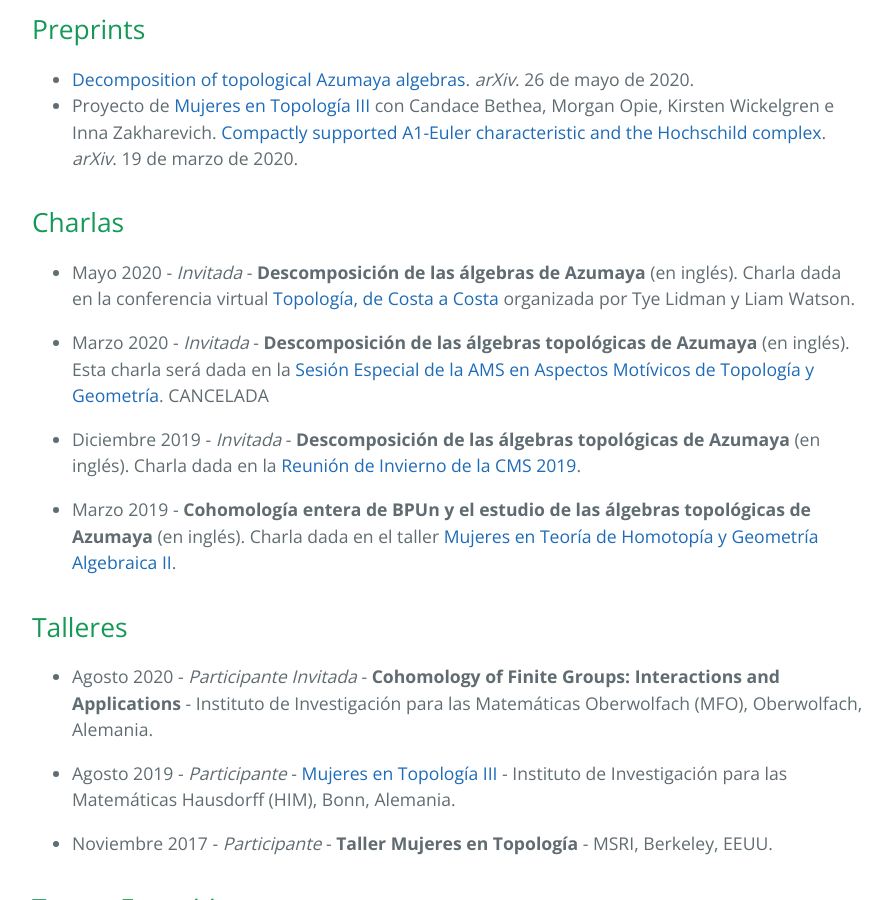
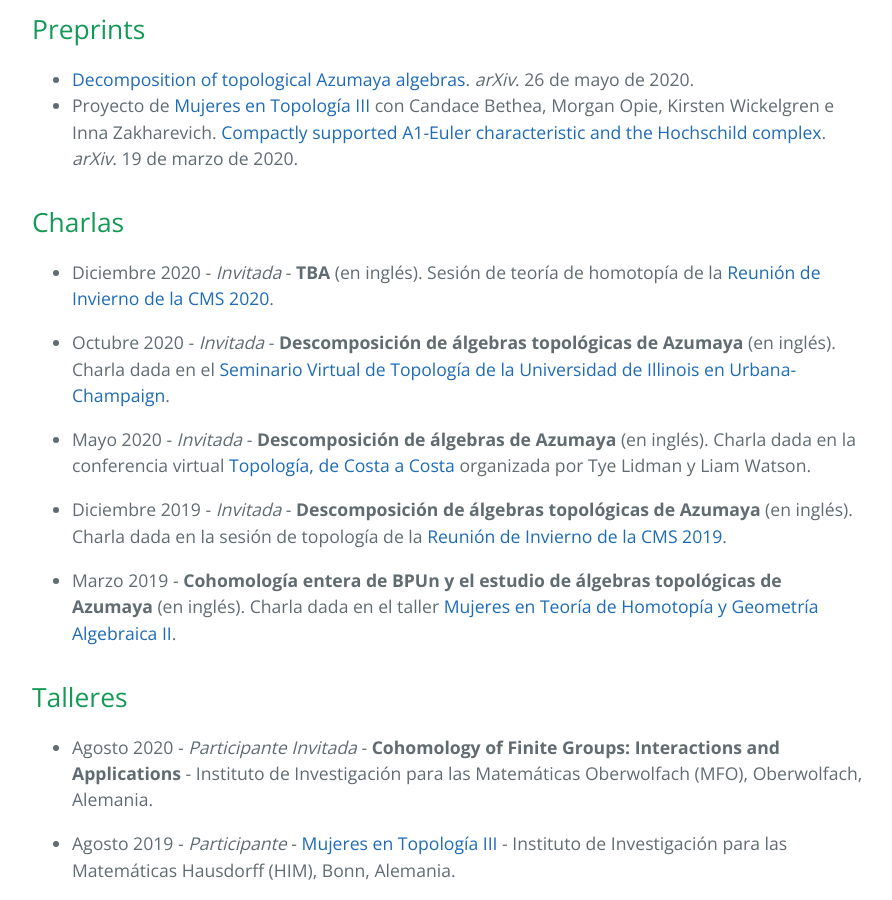
Before and after one commit to ninyam/paginapersonal, a Jekyll site: the page built from investigacion.md, in a window 1280 px wide and 900 px high, scrolled down 513 px. Shown: the whole window, without its empty margins (192-1084 px from the left). Built offline with Jekyll 4.4.1, drawn with Linux system fonts in a browser that asks for light colours.

Commit message:
Update investigacion.md

```diff
--- a/investigacion.md
+++ b/investigacion.md
@@ -13,13 +13,15 @@ Mi área de investigación se encuentra en la rama de la topología algebraica y
 * Proyecto de [Mujeres en Topología III](https://awmadvance.org/research-networks/wit/) con Candace Bethea, Morgan Opie, Kirsten Wickelgren e Inna Zakharevich. [Compactly supported A1-Euler characteristic and the Hochschild complex](https://arxiv.org/abs/2003.09457). _arXiv_. 19 de marzo de 2020.
 
 ## Charlas
-* Mayo 2020 - _Invitada_ - **Descomposición de las álgebras de Azumaya** (en inglés). Charla dada en la conferencia virtual [Topología, de Costa a Costa](http://www.math.ubc.ca/~liam/Virtual/) organizada por Tye Lidman y Liam Watson.
+* Diciembre 2020 - _Invitada_ - **TBA** (en inglés). Sesión de teoría de homotopía de la [Reunión de Invierno de la CMS 2020](https://www2.cms.math.ca/Events/winter20/sessions_scientific#ht).
 
-* Marzo 2020 - _Invitada_ - **Descomposición de las álgebras topológicas de Azumaya** (en inglés). Esta charla será dada en la [Sesión Especial de la AMS en Aspectos Motívicos de Topología y Geometría](http://www.ams.org/meetings/sectional/2273_program_ss16.html). CANCELADA
+* Octubre 2020 - _Invitada_ - **Descomposición de álgebras topológicas de Azumaya** (en inglés). Charla dada en el [Seminario Virtual de Topología de la Universidad de Illinois en Urbana-Champaign](https://faculty.math.illinois.edu/~vesna/IllinoisTopology/index.html).
 
-* Diciembre 2019 - _Invitada_ - **Descomposición de las álgebras topológicas de Azumaya** (en inglés). Charla dada en la [Reunión de Invierno de la CMS 2019](https://www2.cms.math.ca/Events/winter19/sessions_scientific#top).
+* Mayo 2020 - _Invitada_ - **Descomposición de álgebras de Azumaya** (en inglés). Charla dada en la conferencia virtual [Topología, de Costa a Costa](http://www.math.ubc.ca/~liam/Virtual/) organizada por Tye Lidman y Liam Watson.
 
-* Marzo 2019 - **Cohomología entera de BPUn y el estudio de las álgebras topológicas de Azumaya** (en inglés). Charla dada en el taller [Mujeres en Teoría de Homotopía y Geometría Algebraica II](http://www.ub.edu/topologia/jcirici/WHTAG2/index.html).
+* Diciembre 2019 - _Invitada_ - **Descomposición de álgebras topológicas de Azumaya** (en inglés). Charla dada en la sesión de topología de la [Reunión de Invierno de la CMS 2019](https://www2.cms.math.ca/Events/winter19/sessions_scientific#top).
+
+* Marzo 2019 - **Cohomología entera de BPUn y el estudio de álgebras topológicas de Azumaya** (en inglés). Charla dada en el taller [Mujeres en Teoría de Homotopía y Geometría Algebraica II](http://www.ub.edu/topologia/jcirici/WHTAG2/index.html).
 
 ## Talleres
 * Agosto 2020 - _Participante Invitada_ - **Cohomology of Finite Groups: Interactions and Applications** - Instituto de Investigación para las Matemáticas Oberwolfach (MFO), Oberwolfach, Alemania.
```
